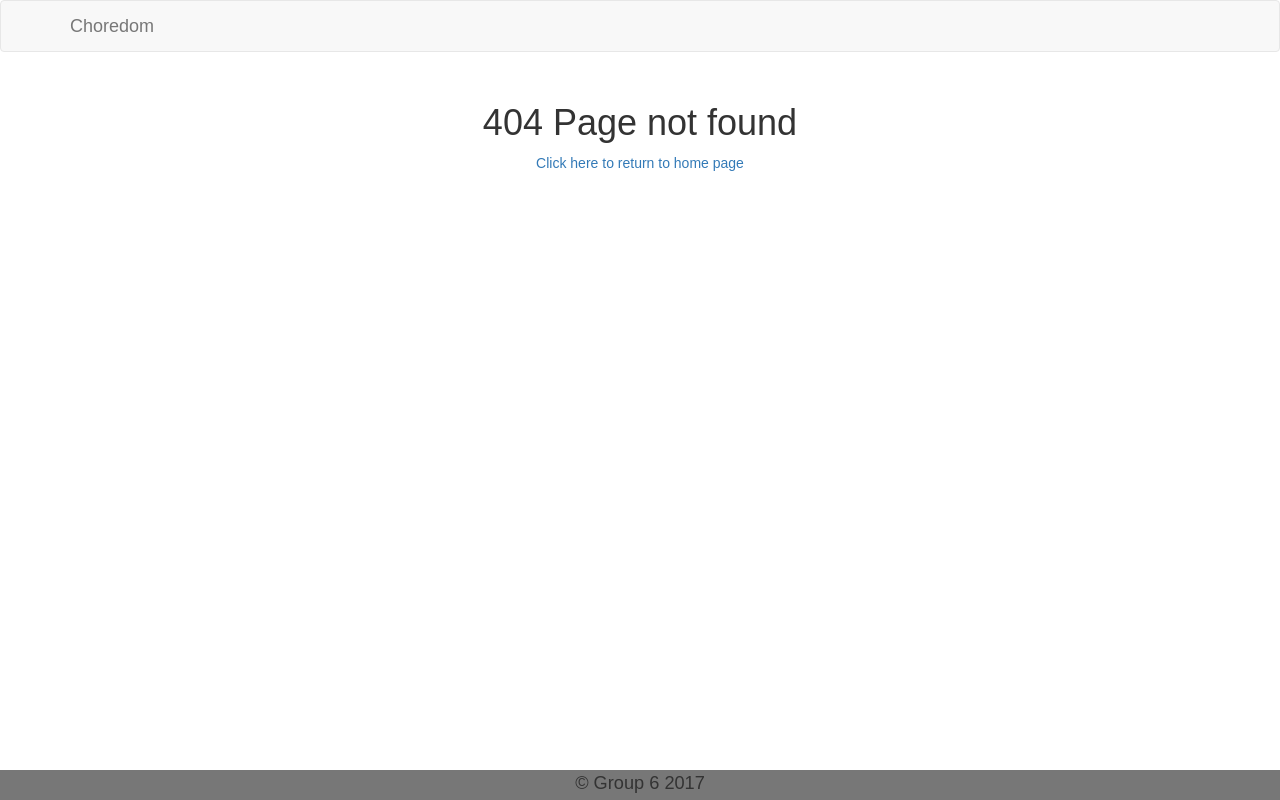
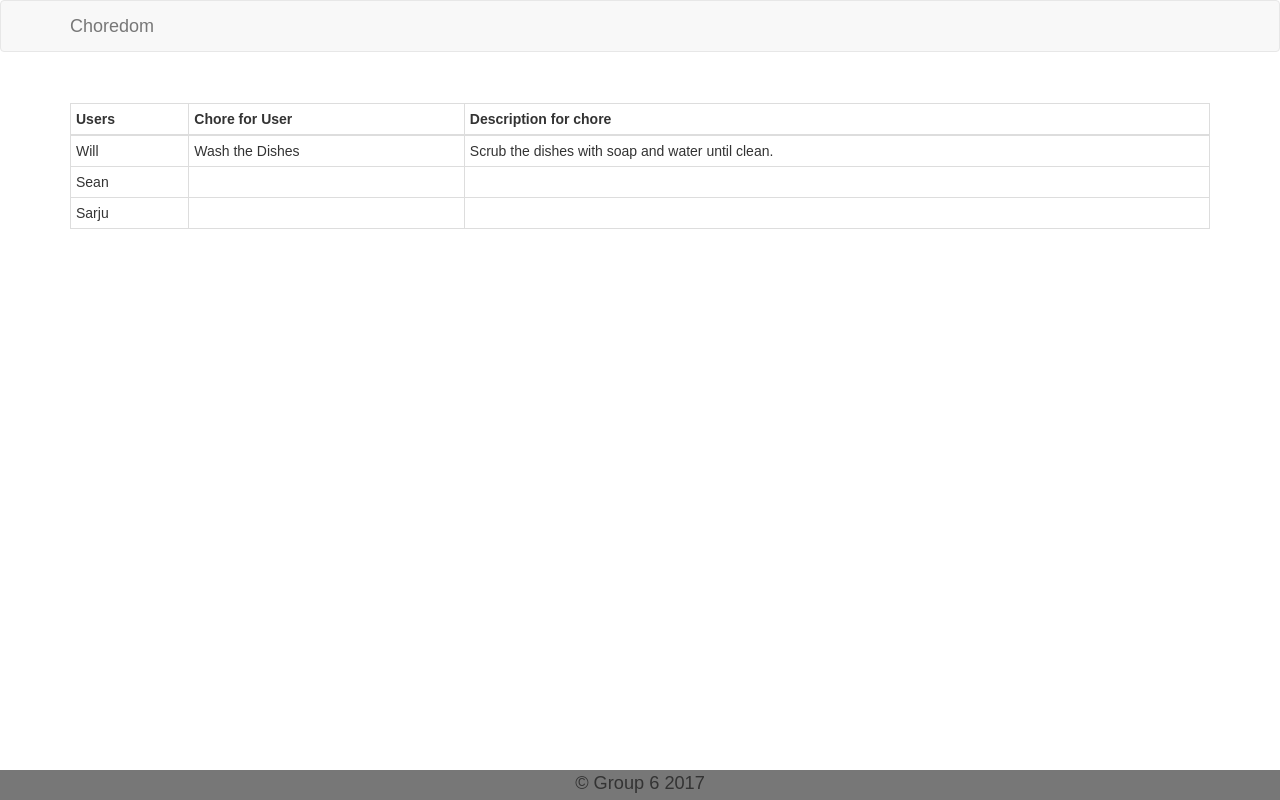
Before and after one commit to wrejcodes/choredom-client, a React (Create React App) app: page /groupInfo/1 in a window 1280 px wide. Before the commit this address had no page. Built offline with nearby package versions, Linux system fonts and the light colour scheme.

Commit message:
Cleared up some warnings and made GroupInfo container and Group component

```diff
--- a/src/actions/index.js
+++ b/src/actions/index.js
@@ -1,13 +1,13 @@
 export const ADD_FLASH_MESSAGE = 'ADD_FLASH_MESSAGE';
 export const REMOVE_FLASH_MESSAGE = 'REMOVE_FLASH_MESSAGE';
-let id = 0;
+let message_id = 0;
 
 // here we list all of our action creators
 
 export const add_flash_message = (message, message_style) =>(
 	{
 		type: ADD_FLASH_MESSAGE,
-		id: id++,
+		id: message_id++,
 		message,
 		message_style
 	}
--- a/src/components/Chores/ChoreList.js
+++ b/src/components/Chores/ChoreList.js
@@ -5,8 +5,8 @@ import './ChoreList.css';
 class ChoreList extends Component{
   render(){
     let { chores} = this.props;
-    let chore_array = chores.map( (chore) =>(
-      <ListGroupItem> {chore.name}, {chore.description} </ListGroupItem>
+    let chore_array = chores.map( (chore, index) =>(
+      <ListGroupItem key={index}> {chore.name}, {chore.description} </ListGroupItem>
     ))
 
     return(
--- /dev/null
+++ b/src/components/Group/Group.css
@@ -0,0 +1,3 @@
+td {
+	text-align: left;
+}
--- /dev/null
+++ b/src/components/Group/Group.js
@@ -0,0 +1,73 @@
+import React, {Component} from 'react';
+import { Table } from 'react-bootstrap';
+import './Group.css'
+
+class Group extends Component{
+
+	render(){
+		let {match, users, chores, groups} = this.props;
+
+		const groupId = parseInt(match.params.id, 10);
+
+		const groupChores = chores.filter( (chore) => {
+			return chore.belongsToGroup === groupId
+		})
+		let findGroup = () => {
+			let temp = null;
+			groups.forEach( (group) =>{
+				if(group.id === groupId){
+					temp = group;
+				}
+			})
+			return temp;
+		}
+
+		const currentGroup = findGroup();
+
+		const groupUsers = users.filter( (user) => {
+			return currentGroup.userIDs.includes(user.id);
+		});
+
+		const usersWithChore = groupUsers.map( (user) =>{
+			let temp = [];
+			let userChore = null;
+			temp.push(user);
+			groupChores.forEach( (chore) => {
+				if(chore.belongsToUser === user.id){
+					userChore = chore;
+				}
+			})
+			temp.push(userChore);
+			return temp;
+		});
+
+		const tableRows = usersWithChore.map( (userAndChore, index) => {
+			let name = userAndChore[0].name;
+			let chore = userAndChore[1];
+			return(<tr key={index}>
+						<td>{name}</td>
+						<td>{chore && chore.name}</td>
+						<td>{chore && chore.description}</td>
+				   </tr>);
+		})
+
+		return(
+			<div className="Group-container container">
+				<Table bordered condensed responsive>
+					<thead>
+						<tr>
+							<th>Users</th>
+							<th>Chore for User</th>
+							<th>Description for chore</th>
+						</tr>
+					</thead>
+					<tbody>
+						{tableRows}
+					</tbody>
+				</Table>
+			</div>
+		);
+	}
+}
+
+export default Group;
--- a/src/components/Group/GroupList.js
+++ b/src/components/Group/GroupList.js
@@ -1,13 +1,14 @@
 import React, {Component} from 'react';
 import { Panel, ListGroup, ListGroupItem } from 'react-bootstrap';
+import {Link} from 'react-router-dom';
 import './GroupList.css';
 
 
 class GroupList extends Component{
 	render(){
-		let { groups, users, current_user} = this.props;
-		let group_array = groups.map( (group) =>(
-			<ListGroupItem > {group.name} </ListGroupItem>
+		let { groups } = this.props;
+		let group_array = groups.map( (group, index) => (
+			<ListGroupItem key={index}><Link to={"/groupInfo/" + group.id}>{group.name}</Link></ListGroupItem>
 		))
 
 		return(
--- a/src/components/Header/Header.js
+++ b/src/components/Header/Header.js
@@ -1,6 +1,6 @@
 import React, {Component} from 'react';
 import './Header.css';
-import {Navbar, Nav, NavItem} from 'react-bootstrap';
+import {Navbar} from 'react-bootstrap';
 import {Link} from 'react-router-dom';
 
 
--- a/src/components/Main/Main.js
+++ b/src/components/Main/Main.js
@@ -8,18 +8,16 @@ import Dashboard from '../Dashboard/Dashboard';
 import {Route, Switch, withRouter} from 'react-router-dom';
 import {connect} from 'react-redux';
 import FlashMessages from '../../containers/FlashMessages';
+import GroupInfo from '../../containers/GroupInfo';
 
 
 class Main extends Component{
-	constructor(props){
-		super(props);
-	}
+
 
 	render(){
 		// this component will load different content based on the route that is
 		// provided. If no path is matched 404 is loaded. - Will
-		let {current_user, logged_in} = this.props
-		console.log(logged_in);
+		let { logged_in } = this.props
 		return(
 			<main className="main-container">
 				<FlashMessages />
@@ -27,6 +25,7 @@ class Main extends Component{
 					<Route exact path="/" component={ logged_in ? Dashboard : Welcome} />
 					<Route path="/dashboard" component={Dashboard} />
 					<Route path="/login" component={Login} />
+					<Route path="/groupInfo/:id" component={GroupInfo} />
 					<Route path="*" component={NotFound} />
 				</Switch>
 			</main>
@@ -36,7 +35,6 @@ class Main extends Component{
 
 const mapStateToProps = (state) =>{
 	return {
-		current_user: state.current_user,
 		logged_in: state.logged_in
 	}
 }
--- a/src/components/MessageList/MessageList.js
+++ b/src/components/MessageList/MessageList.js
@@ -3,9 +3,6 @@ import Message from '../Message/Message'
 import './MessageList.css';
 
 class MessageList extends Component {
-	constructor(props){
-		super(props);
-	}
 
 	render(){
 		let {messages, handleMessageClick} = this.props;
--- /dev/null
+++ b/src/containers/GroupInfo.js
@@ -0,0 +1,16 @@
+import {connect} from 'react-redux';
+import {withRouter} from 'react-router-dom';
+import Group from '../components/Group/Group';
+
+const mapStateToProps = (state) =>{
+	return {
+		chores:state.chores,
+		users:state.users,
+		groups:state.groups
+	}
+}
+
+
+const GroupInfo = withRouter(connect(mapStateToProps)(Group));
+
+export default GroupInfo;
```
